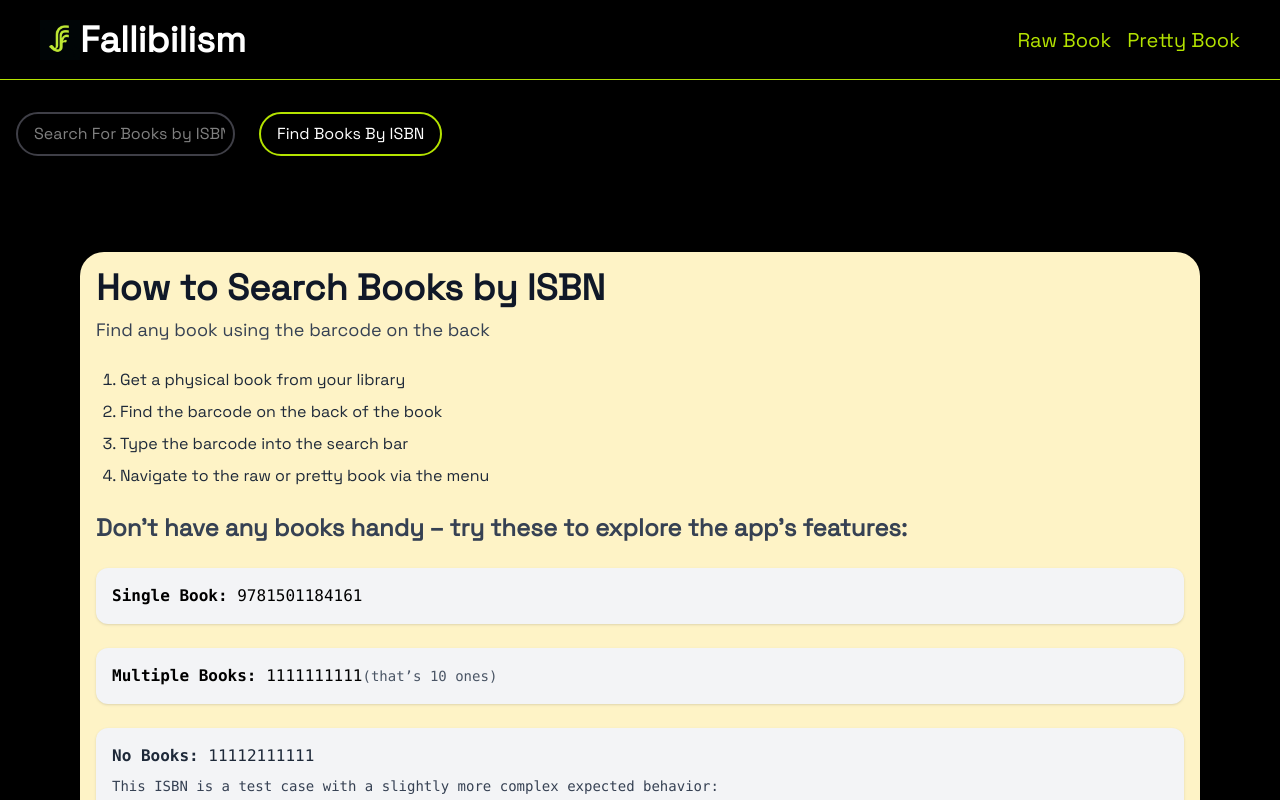
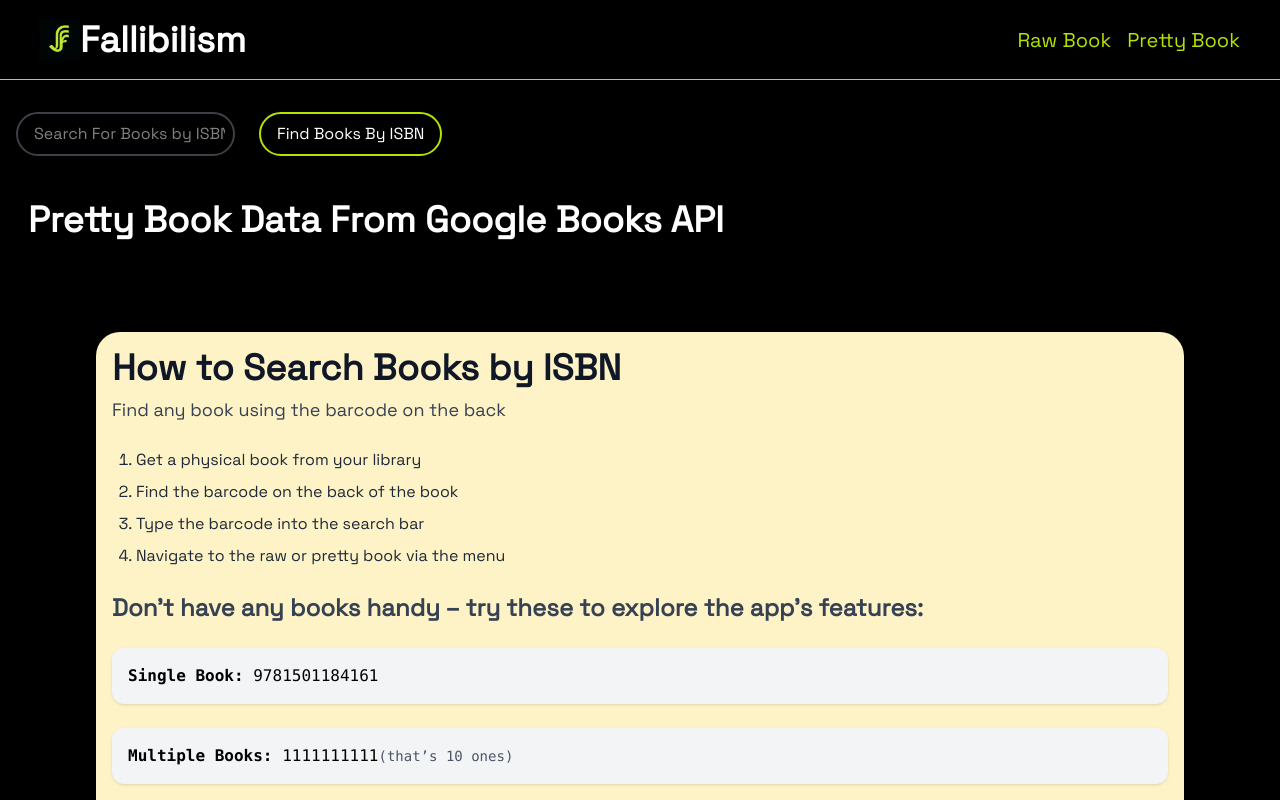
Before and after one commit to Lsmith2895/logans-library, a React (Vite) app: page /library in a window 1280 px wide. Shown: the top 800 px of the page. Built offline with nearby package versions, Linux system fonts and the light colour scheme.

Commit message:
animate and update logic

```diff
--- a/src/pages/LibraryPage.tsx
+++ b/src/pages/LibraryPage.tsx
@@ -8,11 +8,11 @@ function LibraryPage() {
   const { state } = useBookContext();
   const books: GoogleBook[] | undefined = state.rawBook?.items;
 
-  if (!books) {
-    return <HowToGuide />;
-  }
+  return (
+    <div className="p-4">
+      <h1 className="p-3 text-4xl font-semibold">Pretty Book Data From Google Books API</h1>
 
-  return (
+      {books ? (
         <Animate>
           <div className={`grid grid-cols-1 gap-3 md:grid-cols-2`}>
             {books.map((book, index) => {
@@ -20,6 +20,10 @@ function LibraryPage() {
             })}
           </div>
         </Animate>
+      ) : (
+        <HowToGuide />
+      )}
+    </div>
   );
 }
 
```
Lines whose indentation alone changed are shown as unchanged.
